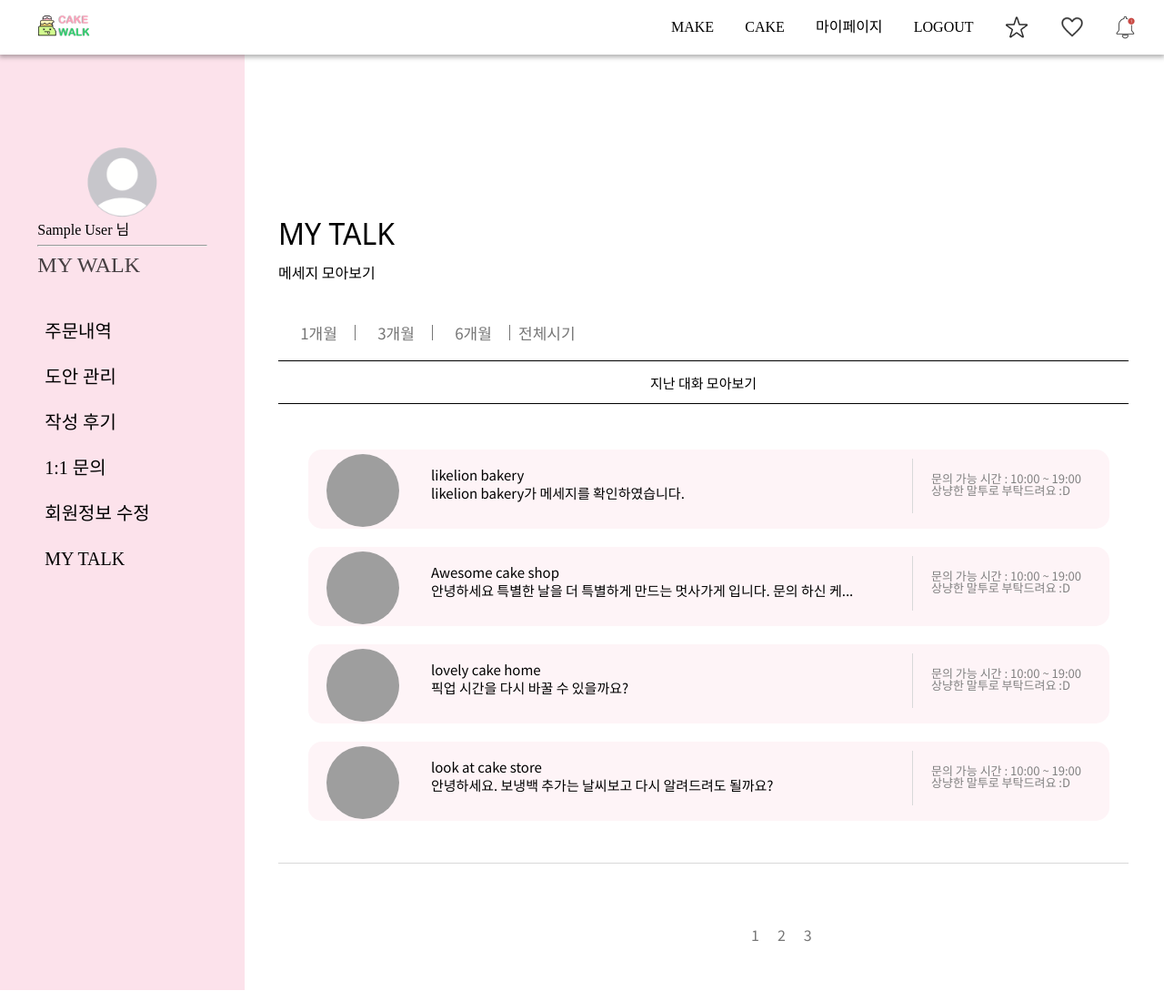
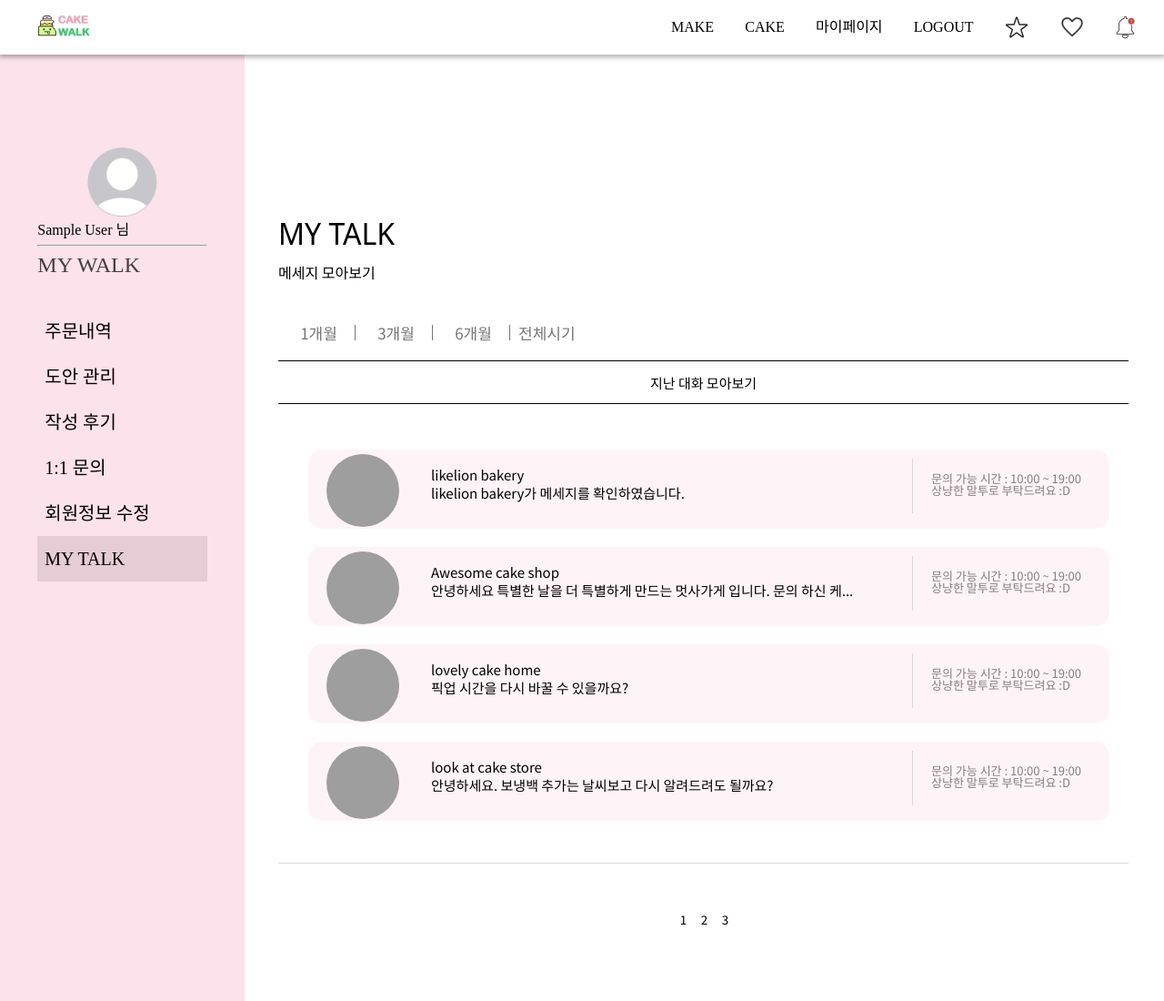
Before and after one commit to Kenny-KH/cakewalk_backend, a Django app: page /user/mypage7 in a window 1280 px wide. Shown: the whole page at 91% size. Run offline with Django 4.2, Linux system fonts and the light colour scheme; the visitor is signed in with stand-in values (Sample User, id 1); grey boxes are pictures that could not be loaded.

Commit message:
마이페이지 또 수정함

```diff
--- a/static/css/mypage6.css
+++ b/static/css/mypage6.css
@@ -1,6 +1,6 @@
 @import url(//fonts.googleapis.com/earlyaccess/notosanskr.css);
 
-.nav-li:nth-child(6) {
+.nav-li:nth-child(5) {
   background-color: #e6ccd5;
 }
 
--- a/static/css/mypage7.css
+++ b/static/css/mypage7.css
@@ -1,6 +1,6 @@
 @import url(//fonts.googleapis.com/earlyaccess/notosanskr.css);
 
-.nav-li:nth-child(7) {
+.nav-li:nth-child(6) {
   background-color: #e6ccd5;
 }
 
@@ -151,9 +151,14 @@ a:active {
   margin-left: 33px;
 }
 
-.page-number {
-  margin-left: 510px;
-  margin-top: 60px;
+.pages {
+  text-align: center;
+}
+
+.page-btn {
+  border: none;
+  background-color: transparent;
+  cursor: pointer;
 }
 
 a:link {
@@ -176,15 +181,11 @@ a:active {
   text-decoration: none;
 }
 
-.c {
-  background-color: white;
-  float: left;
-  border: none;
-  color: #767676;
-  margin: 10px;
-}
-
 .line-bottom {
   margin-top: 46px;
   width: 935px;
 }
+
+.last-talk-wrap {
+  margin-bottom: 51px;
+}
--- a/user/templates/mypage7.html
+++ b/user/templates/mypage7.html
@@ -50,6 +50,8 @@
         >전체시기</a
       >
     </div>
+
+<article class="last-talk-wrap">
 
     <div class="last-talk">지난 대화 모아보기</div>
 
@@ -151,26 +153,13 @@
     </section>
     <!-- MY TALK 박스 여기까지  -->
     <div class="line-bottom" style="border-bottom: 1px solid #d9d9d9"></div>
-    <div class="page-number">
-      <a
-        href="http://127.0.0.1:5500/cakewalk_front/mypage4.html"
-        target="blank"
-        class="c"
-        >1</a
-      >
-      <a
-        href="http://127.0.0.1:5500/cakewalk_front/mypage4.html"
-        target="blank"
-        class="c"
-        >2</a
-      >
-      <a
-        href="http://127.0.0.1:5500/cakewalk_front/mypage4.html"
-        target="blank"
-        class="c"
-        >3</a
-      >
+  </article>
+    <div class="pages">
+      <button class="page-btn">1</button>
+      <button class="page-btn">2</button>
+      <button class="page-btn">3</button>
     </div>
+
   </div>
 </section>
 </main>
```
Also changed, not shown: static/css/mypage3.css (+7 -9 lines), static/css/mypage4.css (+10 -12 lines), static/css/mypage5.css (+13 -4 lines), user/templates/mypage3.html (+4 -19 lines), user/templates/mypage4.html (+4 -19 lines), user/templates/mypage5.html (+8 -9 lines), store/migrations/0001_initial.py, store/migrations/0002_alter_storecake_store.py (deleted).
